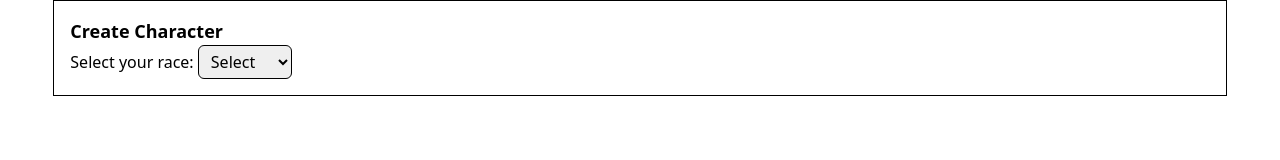
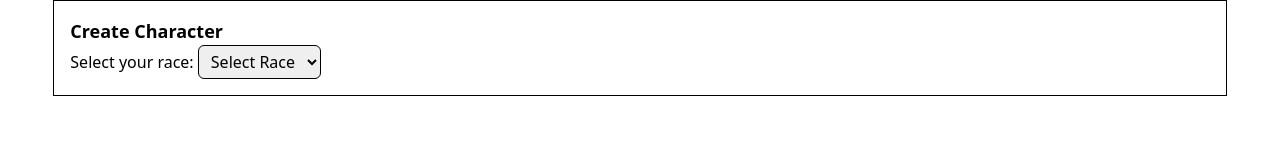
Before and after one commit to jasonawise/adventure-game, a React (Create React App) app: page /create-character in a window 1280 px wide. Shown: the top 160 px of the page. Built offline with nearby package versions, Linux system fonts and the light colour scheme.

Commit message:
updating

```diff
--- a/src/components/CreateCharacter.tsx
+++ b/src/components/CreateCharacter.tsx
@@ -21,7 +21,7 @@ export default function CreateCharacter(): JSX.Element {
         value={selectedRaceId}
         onChange={handleSelect}
       >
-        <option value={0}>Select</option>
+        <option value={0}>Select Race</option>
         {races.map((race) => (
           <option value={race.id}>{race.name}</option>
         ))}
```
